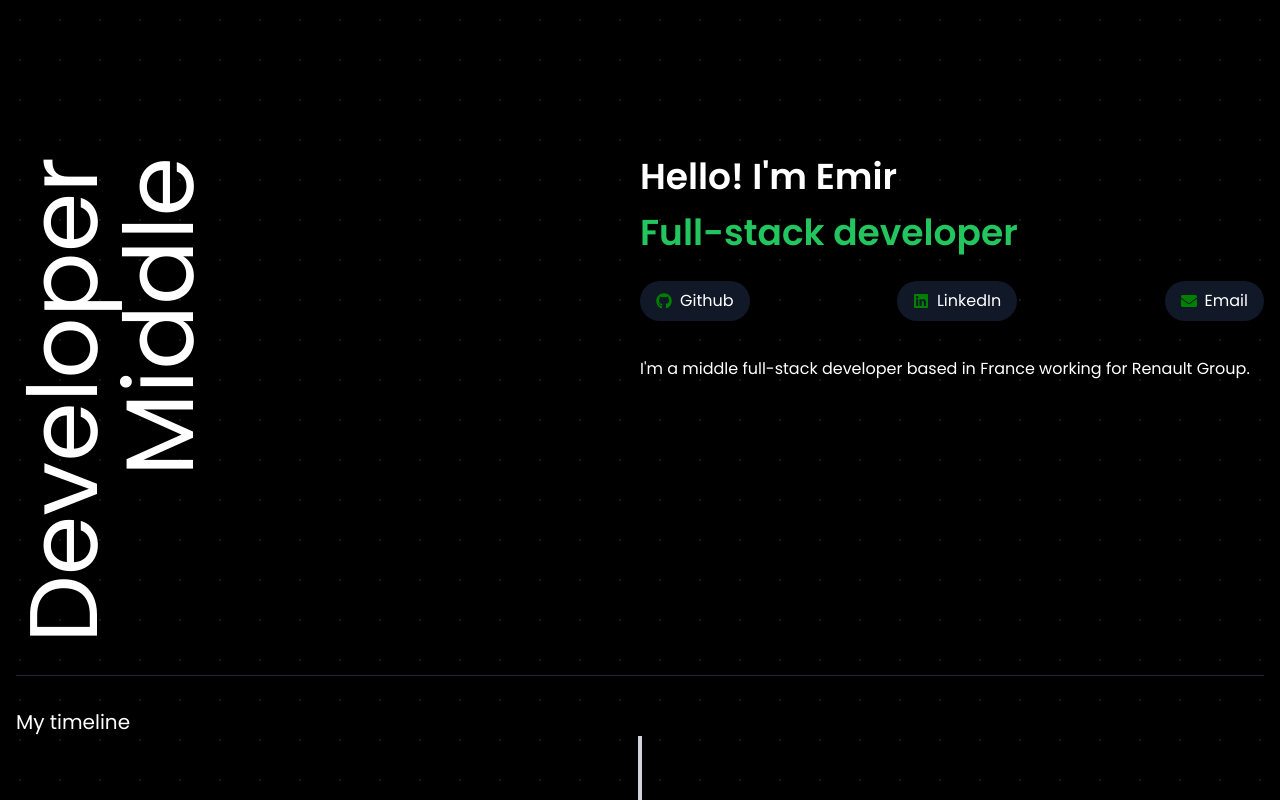
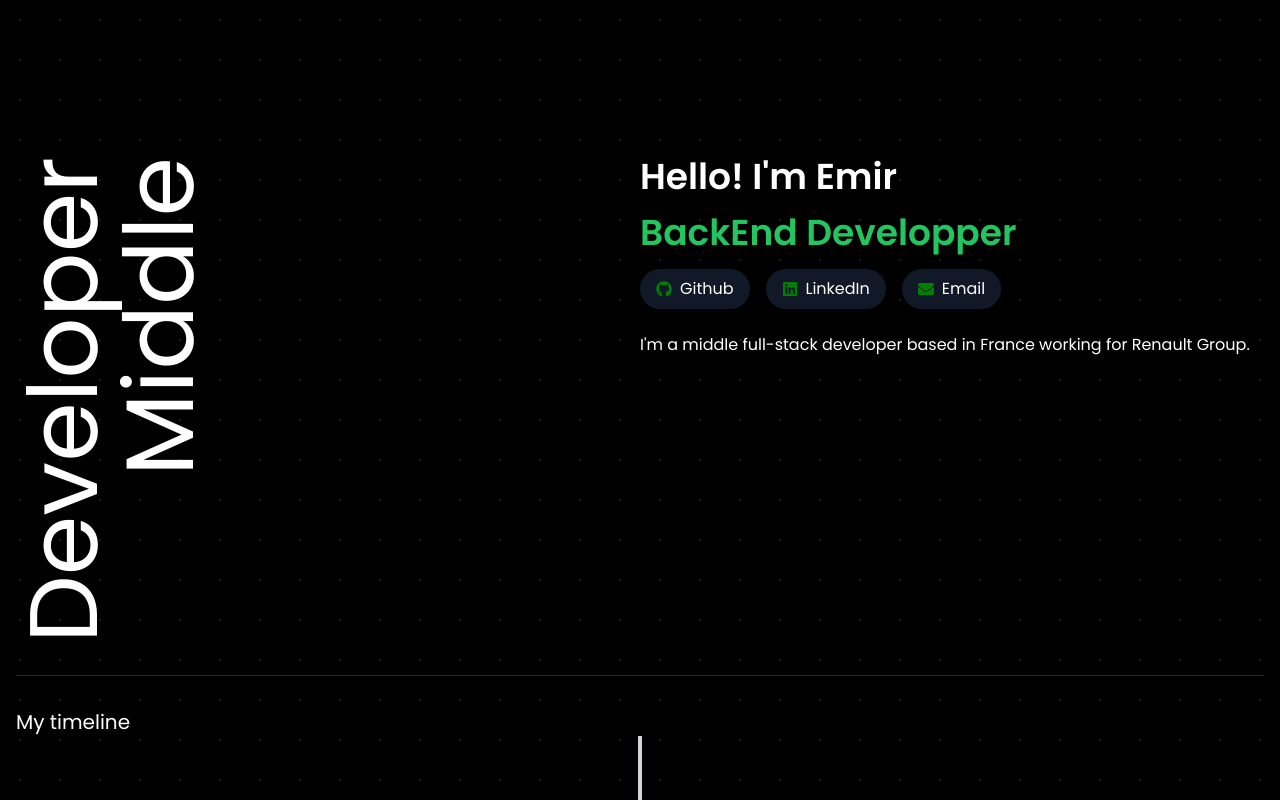
Before and after one commit to Emk0oo/portfolio2024, a Next.js app: page / in a window 1280 px wide. Built offline with nearby package versions, Linux system fonts and the light colour scheme.

Commit message:
add word flick

```diff
--- a/components/hero/Hero.tsx
+++ b/components/hero/Hero.tsx
@@ -4,16 +4,15 @@ import { useEffect, useState } from "react";
 import Link from "next/link";
 import HeroPills from "./HeroPills";
 import { FaGithub, FaLinkedin, FaEnvelope } from "react-icons/fa";
+import useWordFlick from "@/hooks/useWordFlick"; // Import the custom hook
 
-export default function Hero({
-  showLeftText,
-  showRightText,
-  showButton,
-}: {
+type HeroProps = {
   showLeftText: boolean;
   showRightText: boolean;
   showButton: boolean;
-}) {
+};
+
+export default function Hero({ showLeftText, showRightText, showButton }: HeroProps) {
   const pillsData = [
     { LinkName: "Github", link: "https://github.com/Emk0oo", Icon: FaGithub },
     {
@@ -28,12 +27,18 @@ export default function Hero({
     },
   ];
 
+  const words = ["FrontEnd developper", "BackEnd Developper", "FullStack developper"];
+  const speed = 80;
+  const skipDelay = 5;
+  const word = useWordFlick(words, speed, skipDelay);
+
   return (
     <div id="hero" className="w-full h-full flex">
       <div
         id="hero-content"
         className="hidden md:w-full md:flex md:mt-[10%] md:justify-between"
       >
+        {showLeftText && (
           <div
             id="leftText"
             className="flex rotate-180 text-end transition-transform duration-1000 translate-y-0"
@@ -41,21 +46,20 @@ export default function Hero({
             <p className="text-8xl [writing-mode:vertical-lr]">Middle</p>
             <p className="text-8xl [writing-mode:vertical-lr]">Developer</p>
           </div>
+        )}
       </div>
       <div
         id="hero-content"
         className="w-full h-full flex-col mt-[10%] space-y-6"
       >
-
+        {showRightText && (
           <div
             id="rightText"
             className="flex flex-col transition-transform duration-1000 translate-y-0 opacity-100 origin-bottom space-y-4"
           >
             <p className="text-4xl font-semibold">Hello! I&apos;m Emir</p>
-          <p className="text-4xl font-semibold text-green-500">
-            Full-stack developer
-          </p>
-          <div id="hero-pills" className="flex flex-row justify-between py-3">
+            <p className="text-4xl font-semibold text-green-500">{word}</p>
+            <div id="hero-pills" className="flex flex-row space-x-4">
               {pillsData.map((pill, index) => (
                 <HeroPills
                   key={index}
@@ -66,12 +70,20 @@ export default function Hero({
               ))}
             </div>
           </div>
+        )}
         <div id="description" className="flex mt-4">
           <p>
             I&apos;m a middle full-stack developer based in France working for
             Renault Group.
           </p>
         </div>
+        {showButton && (
+          <div className="mt-6">
+            <button className="px-4 py-2 bg-blue-500 text-white rounded">
+              Contact Me
+            </button>
+          </div>
+        )}
       </div>
     </div>
   );
--- /dev/null
+++ b/hooks/useWordFlick.ts
@@ -0,0 +1,43 @@
+import { useEffect, useState } from 'react';
+
+const useWordFlick = (words: string[], speed: number, skipDelay: number) => {
+  const [part, setPart] = useState('');
+  const [i, setI] = useState(0);
+  const [offset, setOffset] = useState(0);
+  const [forwards, setForwards] = useState(true);
+  const [skipCount, setSkipCount] = useState(0);
+
+  useEffect(() => {
+    const len = words.length;
+    const interval = setInterval(() => {
+      if (forwards) {
+        if (offset >= words[i].length) {
+          setSkipCount((prev) => {
+            if (prev === skipDelay) {
+              setForwards(false);
+              return 0;
+            }
+            return prev + 1;
+          });
+        } else {
+          setOffset((prev) => prev + 1);
+        }
+      } else {
+        if (offset === 0) {
+          setForwards(true);
+          setI((prev) => (prev + 1) % len);
+        } else {
+          setOffset((prev) => prev - 1);
+        }
+      }
+
+      setPart(words[i].substr(0, offset));
+    }, speed);
+
+    return () => clearInterval(interval);
+  }, [offset, forwards, i, words, speed, skipDelay]);
+
+  return part;
+};
+
+export default useWordFlick;
```
Lines whose indentation alone changed are shown as unchanged.
